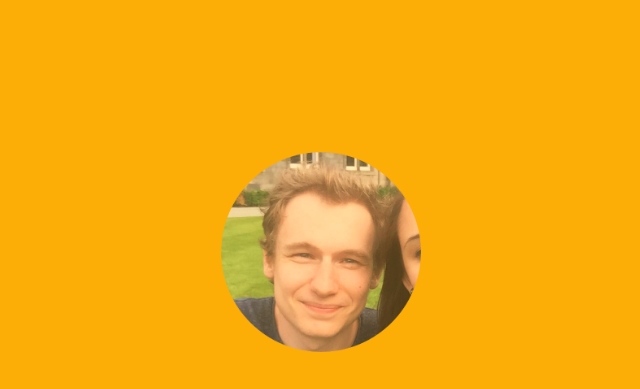
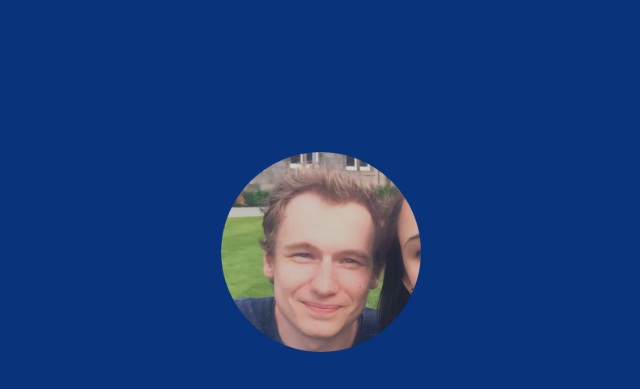
Before and after one commit to johnguyan/johnguyan.github.io, a plain HTML site: page index.html in a window 1280 px wide. Shown: the top 389 px of the page, without its empty margins (319-959 px from the left). Drawn offline with nearby package versions, Linux system fonts and the light colour scheme.

Commit message:
updated portfolio background

```diff
--- a/assets/css/style.css
+++ b/assets/css/style.css
@@ -20,7 +20,7 @@ html {
 }
 
 #intro-space {
-  background-color: #fcae07;
+  background-color: #09337a;
 }
 
 #myface {
```
